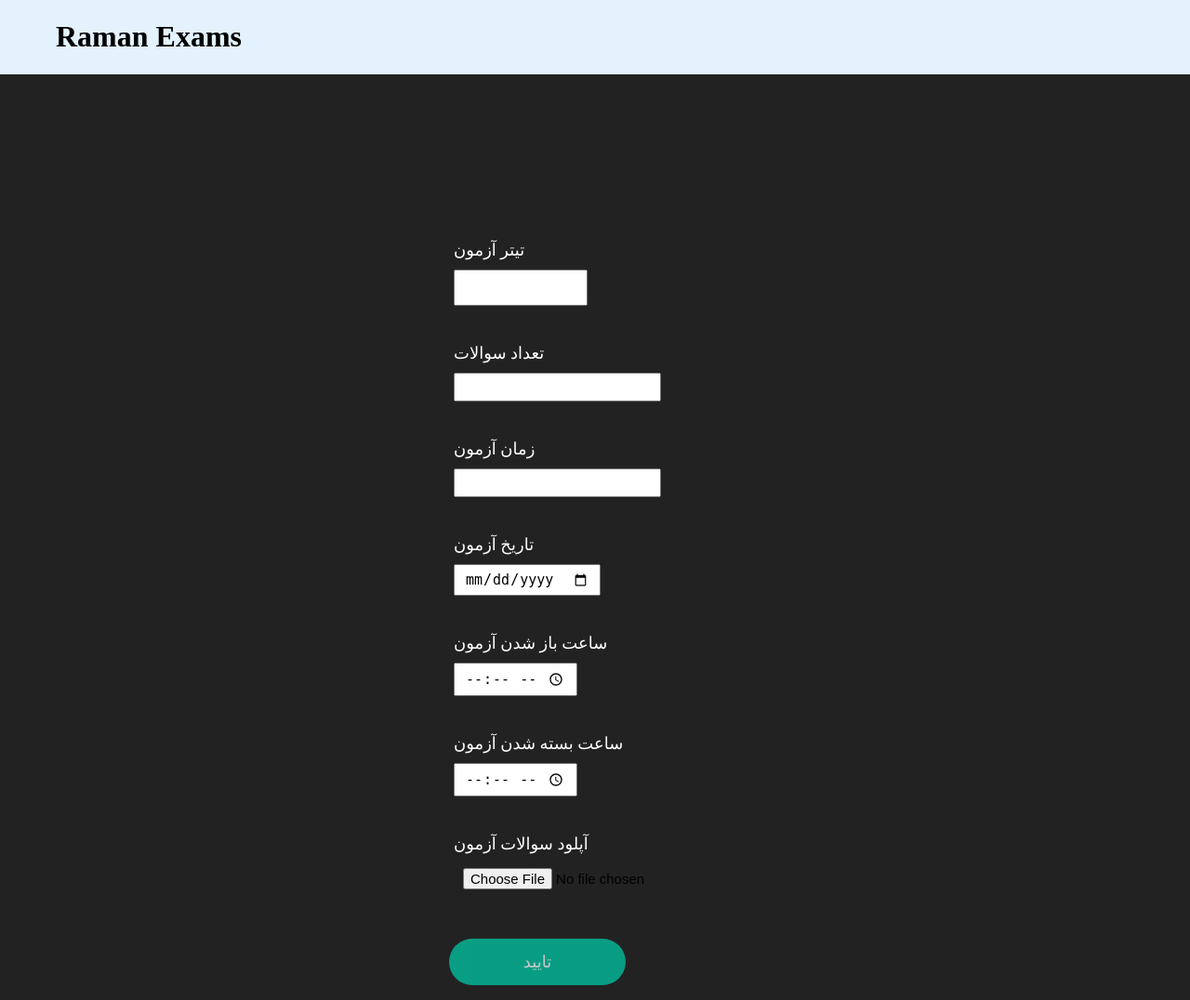
After one commit to RamanEducation/raamaan-web-project, a PHP site: page /Pages/adminPanel/createExam.php in a window 1280 px wide. The commit adds this page. Shown: the whole page at 93% size. Run offline with PHP 8.4, Linux system fonts and the light colour scheme.

Commit message:
پنل ادمین اضافه شد ولی برنامه نویسی اش مانده!

```diff
--- /dev/null
+++ b/Pages/adminPanel/createExam.php
@@ -0,0 +1,41 @@
+<!DOCTYPE html>
+<html>
+    <header>
+         <link rel="stylesheet" type="text/css" href="style.css"/>
+
+    </header>
+
+    <body>
+        <div class="topNav">
+            <h1 style="color: #000000;">Raman Exams</h1>
+        </div>
+
+       <form>
+  <label for="fname" class="formLabel">تیتر آزمون</label><br>
+  <input type="text" id="fname" name="fname" class="formInput"><br>
+
+ <label for="points" class="formLabel">تعداد سوالات</label><br>
+  <input type="number" id="points" name="points" step="5" class="formInput"><br>
+
+  <label for="points" class="formLabel">زمان آزمون</label><br>
+  <input type="number" id="time" name="time" step="1" class="formInput"><br>
+
+  <label for="start" class="formLabel">تاریخ آزمون</label><br>
+  <input type="date" id="birthday" name="birthday" class="formInput"><br>
+
+<label for="appt" class="formLabel">ساعت باز شدن آزمون</label><br>
+  <input type="time" id="appt" name="appt" class="formInput"><br>
+
+  <label for="appt" class="formLabel">ساعت بسته شدن آزمون</label><br>
+  <input type="time" id="appt2" name="appt2" class="formInput"><br>
+
+    <label for="appt" class="formLabel">آپلود سوالات آزمون</label><br>
+   <input type="file" id="myFile" name="filename" class="formInput"><br>
+
+<button type="button" class="getStartedButton" onClick="parent.location='inputForm.html'">تایید</button>
+</form>
+    </body>
+
+    <footer>
+    </footer>
+</html>
--- /dev/null
+++ b/Pages/adminPanel/style.css
@@ -0,0 +1,170 @@
+.startExamBtn {
+    margin-top: 200px;
+    margin-left: auto;
+    margin-right: auto;
+}
+
+.getStartedButton {
+    background-color: #00c7a4;
+    border: none;
+    color: white;
+    padding: 8px;
+    width: 190px;
+    height: 50px;
+    text-align: center;
+    text-decoration: none;
+    display: inline-block;
+    font-size: 18px;
+    margin: 8px 5px;
+    /*margin: 10px;*/
+    border-radius: 25px;
+    opacity: 0.75;
+}
+
+.getStartedButton:hover {
+    opacity: 1;
+    cursor: pointer;
+}
+
+
+/* ////////////////////////////// */
+
+body {
+    display: flex;
+    justify-content: center;
+    align-items: center;
+    background-color: #222;
+}
+
+.custom-radios div {
+    display: inline-block;
+}
+
+.custom-radios input[type="radio"] {
+    display: none;
+}
+
+.custom-radios input[type="radio"]+label {
+    color: #333;
+    font-family: Arial, sans-serif;
+    font-size: 14px;
+}
+
+.custom-radios input[type="radio"]+label span {
+    display: inline-block;
+    width: 40px;
+    height: 40px;
+    margin: -1px 4px 0 0;
+    vertical-align: middle;
+    cursor: pointer;
+    border-radius: 50%;
+    border: 2px solid #fff;
+    box-shadow: 0 1px 3px 0 rgba(0, 0, 0, 0.33);
+    background-repeat: no-repeat;
+    background-position: center;
+    text-align: center;
+    line-height: 44px;
+}
+
+.custom-radios input[type="radio"]+label span img {
+    opacity: 0;
+    transition: all 0.3s ease;
+}
+
+.custom-radios input[type="radio"].color-1+label span {
+    background-color: #2ecc71;
+}
+
+.custom-radios input[type="radio"].color-2+label span {
+    background-color: #3498db;
+}
+
+.custom-radios input[type="radio"].color-3+label span {
+    background-color: #f1c40f;
+}
+
+.custom-radios input[type="radio"].color-4+label span {
+    background-color: #e74c3c;
+}
+
+.custom-radios input[type="radio"]:checked+label span img {
+    opacity: 1;
+}
+
+.container {
+    margin-top: 600px;
+}
+
+.radioClass {
+    margin: 13px 0 15px 0;
+}
+
+.qTitle {
+    margin-right: 25px;
+    font-size: 15px;
+    color: white;
+    font-family: Arial, Helvetica, sans-serif;
+    margin-bottom: 7px;
+}
+
+.qBox {
+    display: flex;
+    justify-content: space-between;
+}
+
+.timerContainer {
+    position: fixed;
+    top: 0px;
+    right: 0px;
+    color: white;
+    height: 200px;
+    padding: 30px 50px 0 0;
+    font-size: 25px;
+}
+
+form {
+    margin: 250px 0 0 0;
+}
+
+.topNav {
+    position: fixed;
+    color: white;
+    height: 80px;
+    width: 100%;
+    background-color: #e3f2fd;
+    top: 0px;
+    right: 0px;
+    left: 0px;
+    z-index: 1000;
+    display: flex;
+    justify-content: space-between;
+    padding: 0 80px 0 60px;
+}
+
+.userpassContainer {
+    display: flex;
+    justify-content: space-between;
+    width: 50%;
+}
+
+input[type="text"] {
+    width: 120px;
+    height: 25px;
+}
+
+.formLabel {
+    margin: 10px;
+    margin-bottom: 40px;
+    font-size: 18px;
+    color: white;
+}
+
+.formInput {
+    margin: 10px;
+    margin-bottom: 40px;
+    font-size: 15px;
+    padding-right: 10px;
+    padding-left: 10px;
+    padding-top: 5px;
+    padding-bottom: 5px;
+}
--- a/Pages/userPanel/userPanel.php
+++ b/Pages/userPanel/userPanel.php
@@ -2,8 +2,8 @@
 if(session_status()==PHP_SESSION_NONE){
     session_start();
 }
-if($_SESSION["type"]==="Admin"){
-    header("location: ../adminPanel/adminPanel.php");
+if($_SESSION["type"]=="Admin"){
+   header("location: ../adminPanel/adminPanel.php");
 }
 ?>
 <!DOCTYPE html>
--- a/includes/checkValidation/validation.php
+++ b/includes/checkValidation/validation.php
@@ -1,10 +1,10 @@
 <?php
 //for validating that user is logged in or not!
-if(session_status()==PHP_SESSION_NONE){
+if(session_status()==PHP_SESSION_NONE) {
     session_start();
+}
     if(isset($_SESSION["logged_in"]) && $_SESSION["logged_in"]==1){}
     else{
         session_destroy();
         header("location: ../../Pages/loginPanel/login.php");
     }
-}
```
Also changed, not shown: Pages/adminPanel/adminPanel.php (+16 -16 lines), Pages/adminPanel/inputForm.php (added, +90 -0 lines), Pages/adminPanel/script.js (added, +274 -0 lines), Pages/adminPanel/images/circle_check.png (added).
